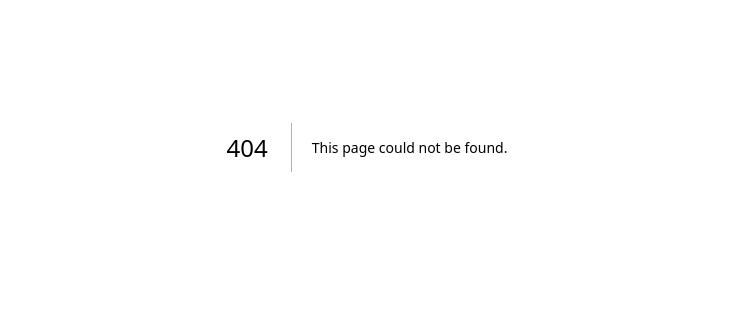
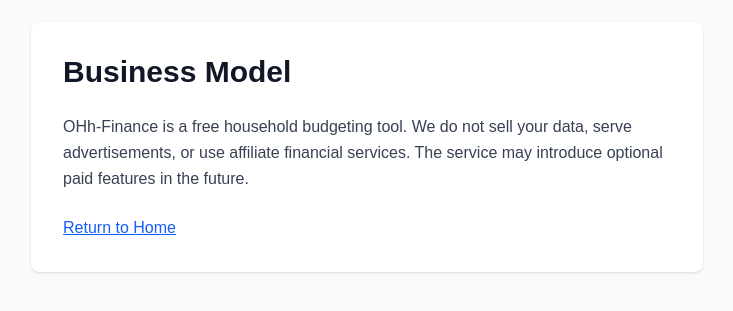
Before and after one commit to Organized-Household/ohh-finance-web, a Next.js app: page /business-model in a window 1280 px wide. Before the commit this address had no page. Shown: the part 253-564 px from the top of the page, without its empty margins (273-1006 px from the left). Built offline with nearby package versions, Linux system fonts and the light colour scheme.

Commit message:
feat(OHHFIN-195): add business model disclosure page
Create public static page at /business-model that discloses OHh-Finance
monetization approach (free tool, no data sales, no ads, no affiliates,
optional paid features may be introduced in future).

STORY-19.1: Add Business Model Disclosure

```diff
--- /dev/null
+++ b/app/business-model/page.tsx
@@ -0,0 +1,20 @@
+export default function BusinessModelPage() {
+  return (
+    <div className="min-h-screen bg-gray-50 flex items-center justify-center p-4">
+      <div className="max-w-2xl w-full bg-white shadow-sm rounded-lg p-8">
+        <h1 className="text-3xl font-bold text-gray-900 mb-6">Business Model</h1>
+        <p className="text-gray-700 mb-6 leading-relaxed">
+          OHh-Finance is a free household budgeting tool. We do not sell your data,
+          serve advertisements, or use affiliate financial services. The service may
+          introduce optional paid features in the future.
+        </p>
+        <a
+          href="/"
+          className="text-blue-600 hover:text-blue-800 underline font-medium"
+        >
+          Return to Home
+        </a>
+      </div>
+    </div>
+  );
+}
```
